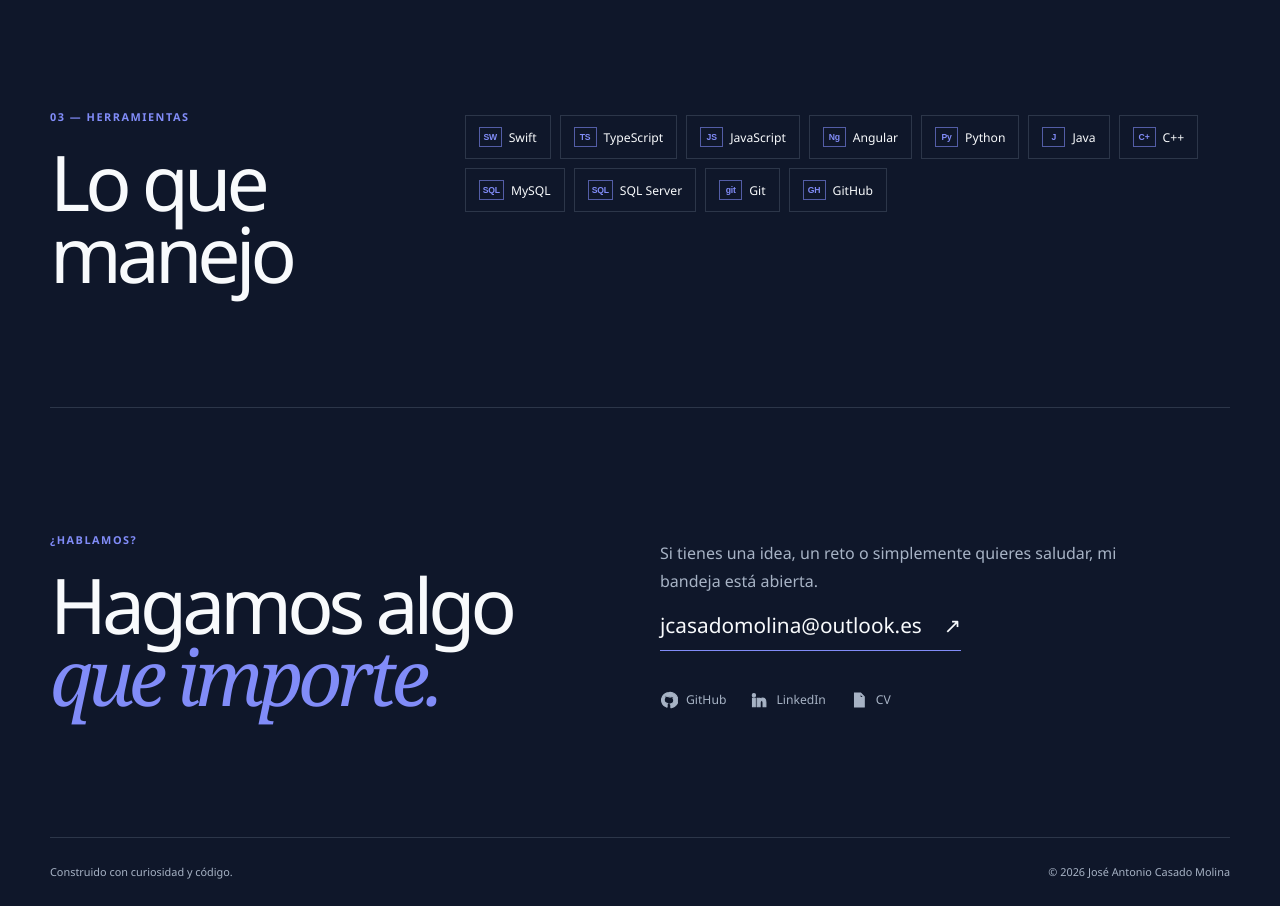
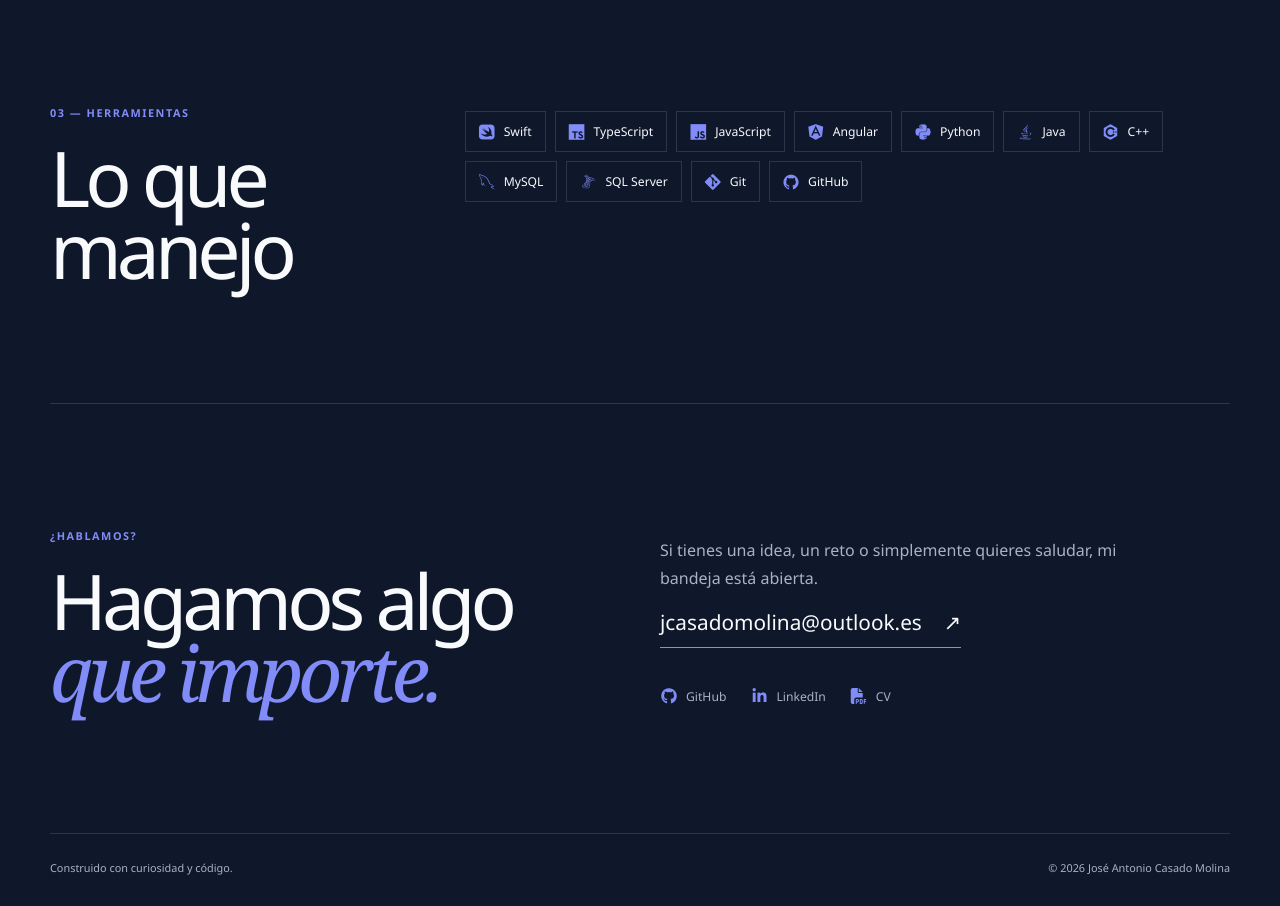
Before and after one commit to jcasadomolina/jcasadomolina.github.io, a Vue app: page / in a window 1280 px wide. Shown: the part 2020-2926 px from the top of the page. Built offline with nearby package versions, Linux system fonts and the light colour scheme.

Commit message:
Load technology logos from CDNs

```diff
--- a/index.html
+++ b/index.html
@@ -6,6 +6,10 @@
     <meta name="theme-color" content="#0F172A" />
     <meta name="description" content="Portafolio profesional de José Antonio Casado Molina." />
     <title>José Antonio Casado Molina | Portafolio</title>
+    <link rel="preconnect" href="https://cdn.jsdelivr.net" />
+    <link rel="preconnect" href="https://cdnjs.cloudflare.com" />
+    <link rel="stylesheet" href="https://cdn.jsdelivr.net/npm/devicon@2.16.0/devicon.min.css" />
+    <link rel="stylesheet" href="https://cdnjs.cloudflare.com/ajax/libs/font-awesome/6.5.2/css/all.min.css" />
   </head>
   <body>
     <div id="app"></div>
--- a/src/App.vue
+++ b/src/App.vue
@@ -3,22 +3,6 @@ import { onMounted, onUnmounted, ref } from 'vue'
 import portfolio from '../data.json'
 
 const roles = ['Desarrollador Full-Stack', 'Ingeniero de Software', 'Creador de producto']
-const technologyGlyphs = {
-  Swift: 'SW',
-  TypeScript: 'TS',
-  JavaScript: 'JS',
-  Angular: 'Ng',
-  Python: 'Py',
-  Java: 'J',
-  'C++': 'C+',
-  MySQL: 'SQL',
-  'SQL Server': 'SQL',
-  Git: 'git',
-  GitHub: 'GH',
-  Pandas: 'Pd',
-  NumPy: 'Np',
-  FastAPI: 'API'
-}
 const activeRole = ref(0)
 const typedRole = ref('')
 let timer
@@ -106,7 +90,7 @@ onUnmounted(() => {
             <p>{{ project.description }}</p>
             <div class="tag-list" aria-label="Tecnologías utilizadas">
               <span v-for="technology in project.technologies" :key="technology.name" class="tech-tag">
-                <span class="tech-icon" aria-hidden="true">{{ technologyGlyphs[technology.name] || technology.name.slice(0, 2) }}</span>
+                <i :class="['tech-icon', technology.icon]" :title="technology.name" aria-hidden="true"></i>
                 {{ technology.name }}
               </span>
             </div>
@@ -121,7 +105,7 @@ onUnmounted(() => {
         </div>
         <div class="skills-list">
           <span v-for="technology in portfolio.technologies" :key="technology.name" class="skill">
-            <span class="tech-icon" aria-hidden="true">{{ technologyGlyphs[technology.name] || technology.name.slice(0, 2) }}</span>
+            <i :class="['tech-icon', technology.icon]" :title="technology.name" aria-hidden="true"></i>
             {{ technology.name }}
           </span>
         </div>
@@ -137,15 +121,15 @@ onUnmounted(() => {
           <a class="email-link" :href="`mailto:${portfolio.media.email}`">{{ portfolio.media.email }} <span aria-hidden="true">↗</span></a>
           <div class="social-links">
             <a class="social-link" :href="portfolio.media.github" target="_blank" rel="noreferrer">
-              <svg viewBox="0 0 24 24" aria-hidden="true"><path d="M12 2a10 10 0 0 0-3.16 19.49c.5.09.68-.22.68-.48v-1.7c-2.78.6-3.37-1.18-3.37-1.18-.45-1.15-1.11-1.46-1.11-1.46-.91-.62.07-.61.07-.61 1 .07 1.53 1.03 1.53 1.03.9 1.53 2.34 1.09 2.91.83.09-.65.35-1.09.63-1.34-2.22-.25-4.55-1.11-4.55-4.94 0-1.09.39-1.98 1.03-2.68-.1-.25-.45-1.27.1-2.65 0 0 .84-.27 2.75 1.02A9.56 9.56 0 0 1 12 7.8c.85 0 1.7.11 2.49.33 1.9-1.29 2.74-1.02 2.74-1.02.55 1.38.2 2.4.1 2.65.64.7 1.03 1.59 1.03 2.68 0 3.84-2.34 4.68-4.57 4.93.36.31.68.92.68 1.85v2.74c0 .27.18.58.69.48A10 10 0 0 0 12 2Z" /></svg>
+              <i class="fa-brands fa-github" aria-hidden="true"></i>
               GitHub
             </a>
             <a class="social-link" :href="portfolio.media.likedin" target="_blank" rel="noreferrer">
-              <svg viewBox="0 0 24 24" aria-hidden="true"><path d="M5.2 3.5a2.2 2.2 0 1 1 0 4.4 2.2 2.2 0 0 1 0-4.4ZM3.3 9.6h3.8V21H3.3V9.6Zm6.2 0h3.6v1.56h.05c.5-.95 1.72-1.95 3.55-1.95 3.8 0 4.5 2.5 4.5 5.75V21h-3.8v-5.35c0-1.28-.02-2.93-1.79-2.93-1.8 0-2.07 1.4-2.07 2.84V21H9.5V9.6Z" /></svg>
+              <i class="fa-brands fa-linkedin-in" aria-hidden="true"></i>
               LinkedIn
             </a>
             <a class="social-link" :href="portfolio.media.cv" target="_blank" rel="noreferrer">
-              <svg viewBox="0 0 24 24" aria-hidden="true"><path d="M6 2.75h8.2L19 7.55v13.7H6V2.75Zm7.5 1.8v4h4M8.5 12h8M8.5 15h8M8.5 18h5" /></svg>
+              <i class="fa-solid fa-file-pdf" aria-hidden="true"></i>
               CV
             </a>
           </div>
--- a/src/style.css
+++ b/src/style.css
@@ -70,7 +70,7 @@ h1 em, em { font-family: Georgia, serif; font-weight: 400; }
 .tag-list, .skills-list { display: flex; align-content: start; flex-wrap: wrap; gap: 9px; }
 .tag-list { margin-top: auto; padding-top: 25px; }
 .tech-tag, .skill { display: inline-flex; align-items: center; gap: 7px; padding: 7px 9px; border: 1px solid var(--line); color: var(--muted); font-size: .68rem; }
-.tech-icon { display: inline-grid; place-items: center; min-width: 23px; height: 20px; padding: 0 3px; border: 1px solid rgba(129, 140, 248, .6); color: var(--accent-soft); font-family: "Avenir Next", sans-serif; font-size: .54rem; font-weight: 800; letter-spacing: -.02em; }
+.tech-icon { display: inline-block; min-width: 18px; color: var(--accent-soft); font-size: 1rem; font-style: normal; }
 
 .skills-section { display: grid; grid-template-columns: 1fr 2fr; gap: 32px; padding: 116px 0; border-top: 1px solid var(--line); }
 .skills-list { padding-top: 6px; }
@@ -82,7 +82,7 @@ h1 em, em { font-family: Georgia, serif; font-weight: 400; }
 .email-link { display: inline-flex; gap: 22px; align-items: center; padding-bottom: 11px; border-bottom: 1px solid var(--accent-soft); color: var(--paper); font-size: clamp(1rem, 2vw, 1.3rem); }
 .social-links { display: flex; flex-wrap: wrap; gap: 24px; margin-top: 40px; color: var(--muted); font-size: .76rem; }
 .social-link { display: inline-flex; align-items: center; gap: 8px; }
-.social-link svg { width: 18px; height: 18px; fill: currentColor; stroke: currentColor; stroke-width: 1.4; }
+.social-link i { width: 18px; color: var(--accent-soft); font-size: 1rem; text-align: center; }
 .footer { display: flex; justify-content: space-between; gap: 20px; padding: 26px 0 36px; border-top: 1px solid var(--line); color: var(--muted); font-size: .68rem; }
 
 @media (max-width: 760px) {
```
Also changed, not shown: 1 other file (tests, documents, lock files or other folders).
